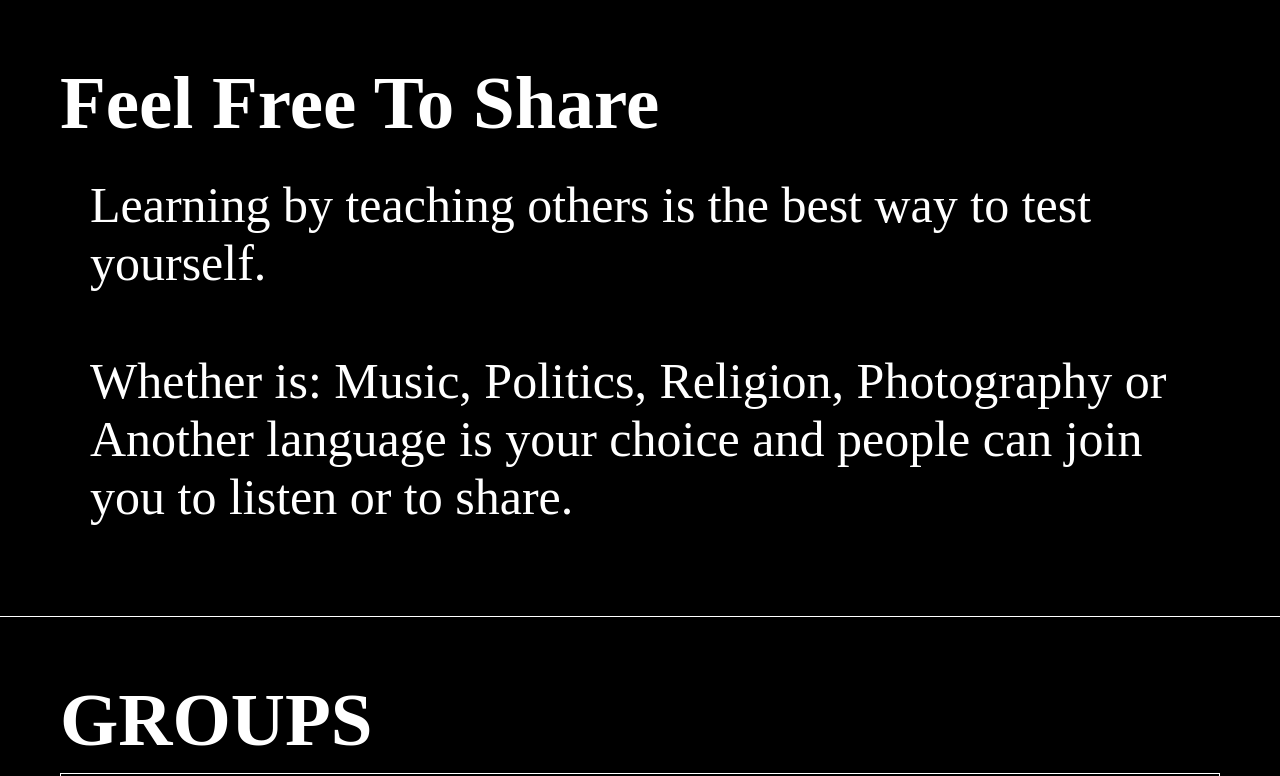
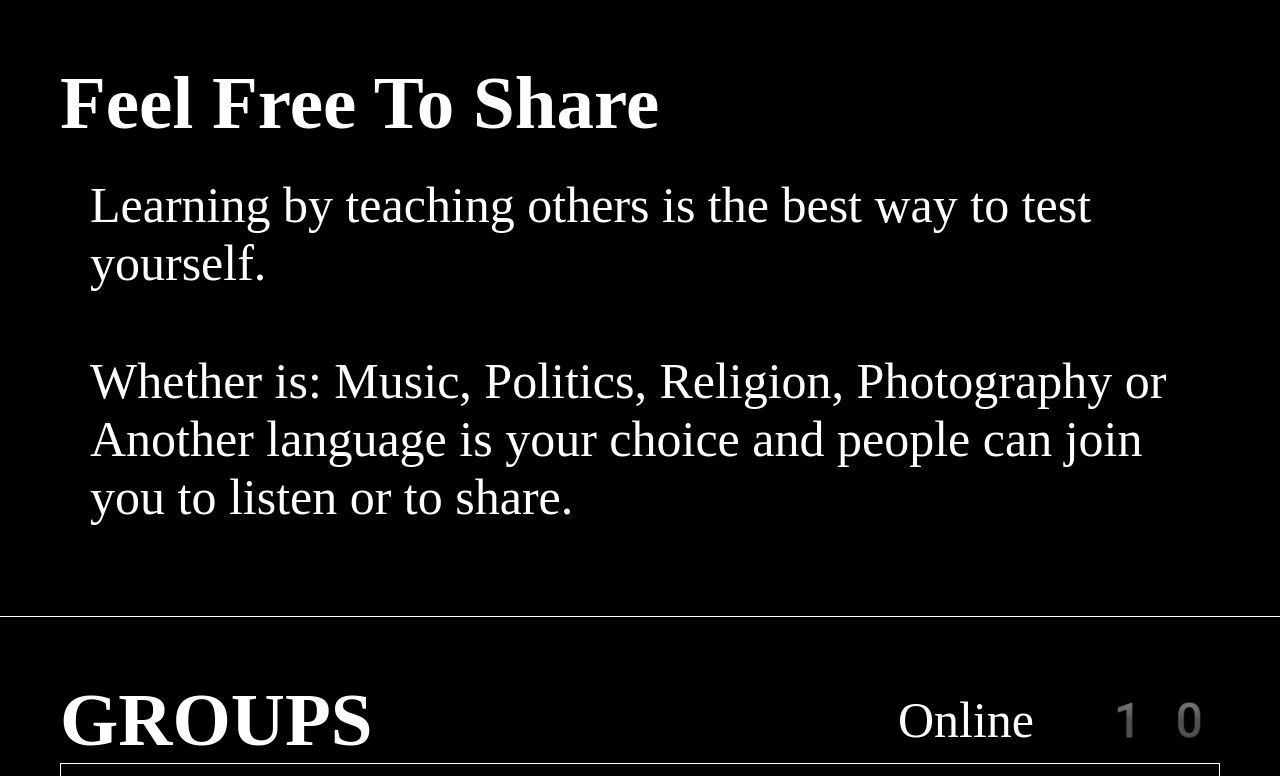
Before and after one commit to er-contreras/idioms_platform, a plain HTML site: page index.html in a window 1280 px wide. Shown: the top 776 px of the page. Drawn offline with Linux system fonts and the light colour scheme.

Commit message:
Style Groups header

```diff
--- a/index.html
+++ b/index.html
@@ -14,7 +14,10 @@
   </section>
 
   <main>
-    <h2>GROUPS</h2>
+    <div class="groups-header">
+      <h2>GROUPS</h2>
+      <span>Online 10</span>
+    </div>
     <section class="groups-list">
       <div class="group-wrapper">
         <ul class="group-id">
--- a/style.css
+++ b/style.css
@@ -37,6 +37,20 @@ main h2 {
   padding: 2rem;
 }
 
+.groups-header {
+  display: flex;
+  justify-content: space-between;
+}
+
+.groups-header h2 {
+  display: contents;
+}
+
+.groups-header span {
+  margin: auto 0;
+  font-family: emoji;
+}
+
 .group-wrapper {
   border: 1px solid white;
   padding: 6rem;
```
